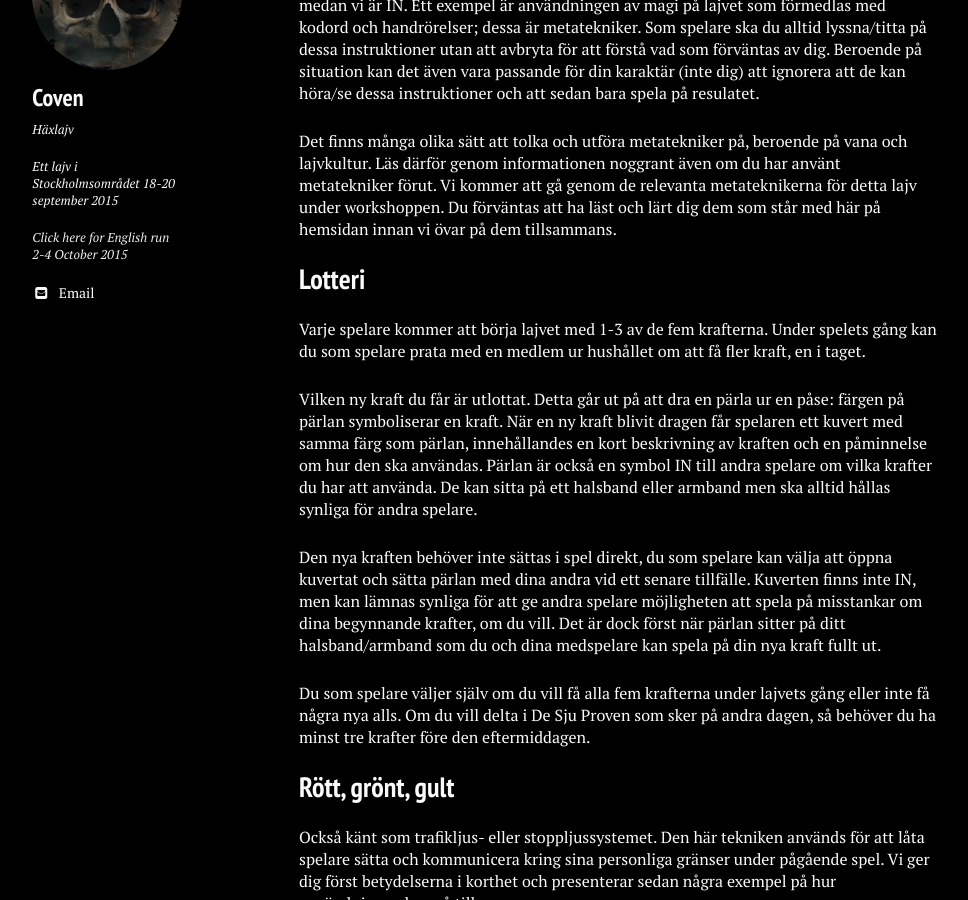
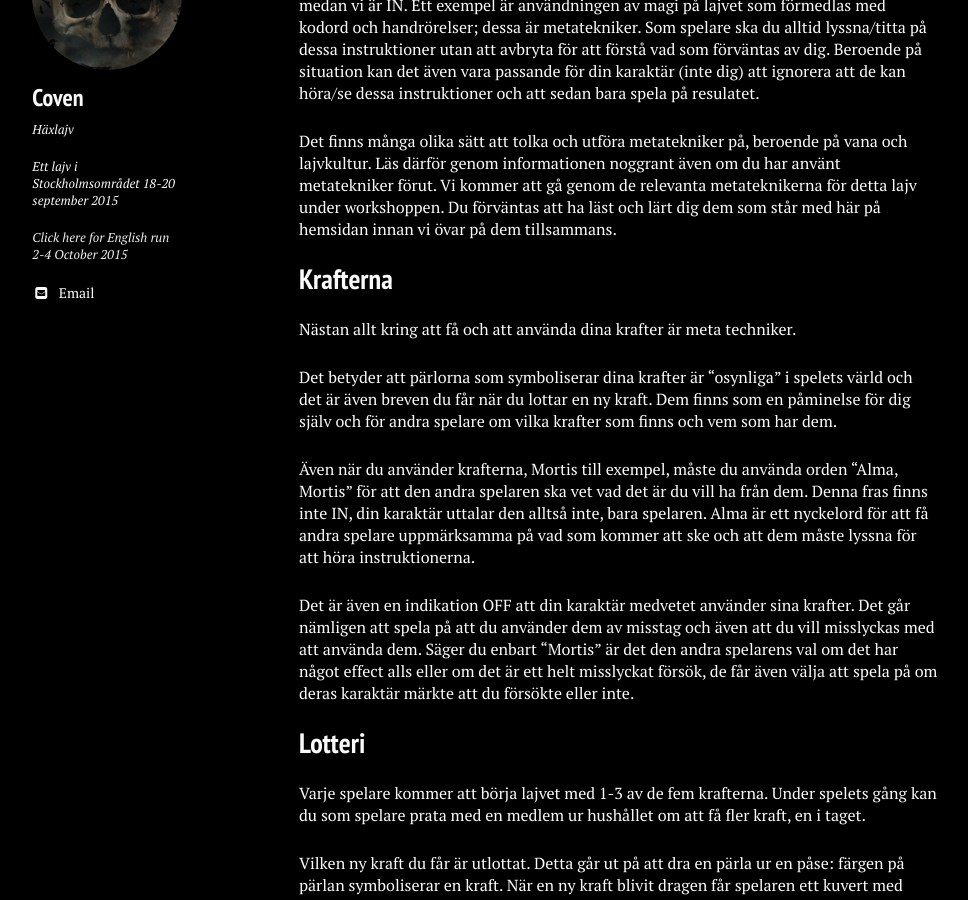
Before and after one commit to stanislavb/www.coven.nu, a Jekyll site: the page built from metateknik/index.md, in a window 1280 px wide and 900 px high, scrolled down 607 px. Shown: the whole window, without its empty margins (21-989 px from the left). Built offline with Jekyll 4.4.1, drawn with Linux system fonts in a browser that asks for light colours; nearby versions of some CDN libraries.

Commit message:
Update index.md

```diff
--- a/metateknik/index.md
+++ b/metateknik/index.md
@@ -20,6 +20,16 @@ image:
 Vi använder metatekniker på lajv för att förmedla en önskad handling av våra medspelare medan vi är IN. Ett exempel är användningen av magi på lajvet som förmedlas med kodord och handrörelser; dessa är metatekniker. Som spelare ska du alltid lyssna/titta på dessa instruktioner utan att avbryta för att förstå vad som förväntas av dig. Beroende på situation kan det även vara passande för din karaktär (inte dig) att ignorera att de kan höra/se dessa instruktioner och att sedan bara spela på resulatet.
 
 Det finns många olika sätt att tolka och utföra metatekniker på, beroende på vana och lajvkultur. Läs därför genom informationen noggrant även om du har använt metatekniker förut. Vi kommer att gå genom de relevanta metateknikerna för detta lajv under workshoppen. Du förväntas att ha läst och lärt dig dem som står med här på hemsidan innan vi övar på dem tillsammans.
+
+## Krafterna
+
+Nästan allt kring att få och att använda dina krafter är meta techniker.
+
+Det betyder att  pärlorna som symboliserar dina krafter är “osynliga” i spelets värld och det är även breven du får när du lottar en ny kraft. Dem finns som en påminelse för dig själv och för andra spelare om vilka krafter som finns och vem som har dem.
+
+Även när du använder krafterna, Mortis till exempel, måste du använda orden “Alma, Mortis” för att den andra spelaren ska vet vad det är du vill ha från dem. Denna fras finns inte IN, din karaktär uttalar den alltså inte, bara spelaren. Alma är ett nyckelord för att få andra spelare uppmärksamma på vad som kommer att ske och att dem måste lyssna för att höra instruktionerna.
+
+Det är även en indikation OFF att din karaktär medvetet använder sina krafter. Det går nämligen att spela på att du använder dem av misstag och även att du vill misslyckas med att använda dem. Säger du enbart “Mortis” är det den andra spelarens val om det har något effect alls eller om det är ett helt misslyckat försök, de får även välja att spela på om deras karaktär märkte att du försökte eller inte.
 
 ## Lotteri
 
```
